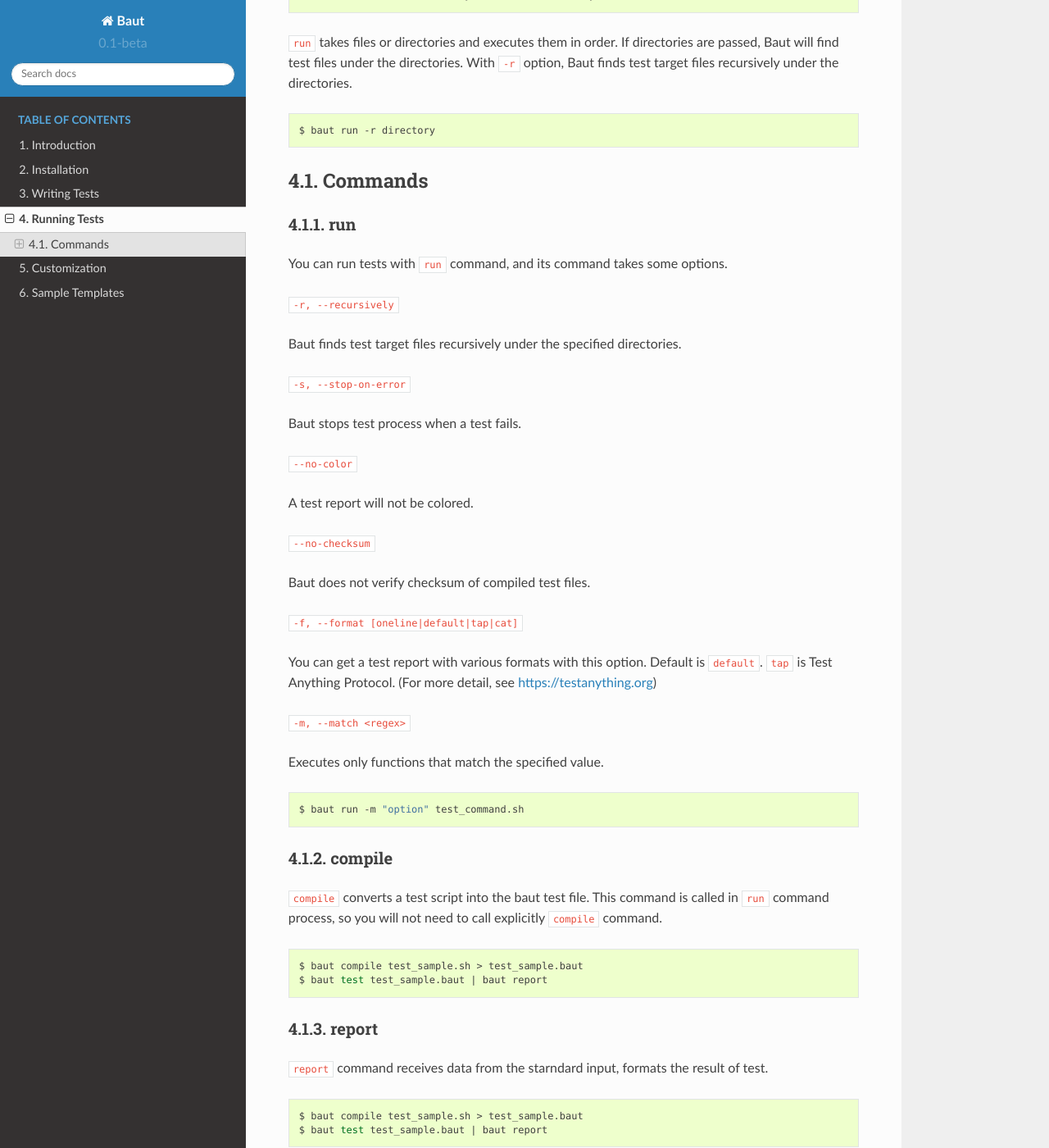
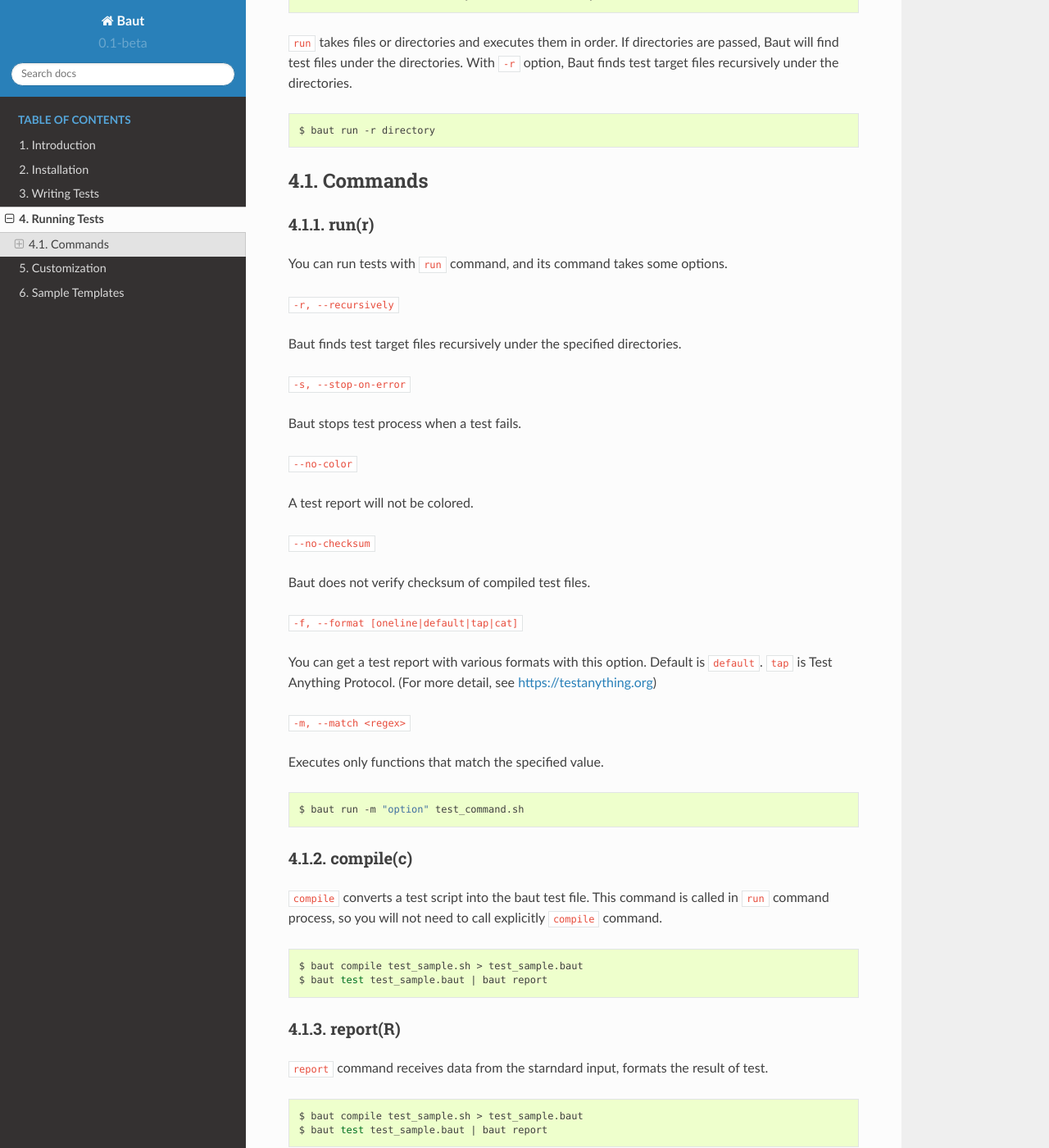
Before and after one commit to moritetu/baut, a Sphinx documentation site: the page built from docs/RunningTests.rst, in a window 1280 px wide and 1400 px high, scrolled down 236 px. Shown: the whole window at 82% size. Built offline with Sphinx 7.4.7 and the Read the Docs theme 2.0.0, drawn with Linux system fonts in a browser that asks for light colours.

Commit message:
add command alias

```diff
--- a/docs/RunningTests.rst
+++ b/docs/RunningTests.rst
@@ -17,8 +17,8 @@
 Commands
 ========
 
-run
----
+run(r)
+------
 
 You can run tests with ``run`` command, and its command takes some options.
 
@@ -51,8 +51,8 @@
    $ baut run -m "option" test_command.sh
 
 
-compile
--------
+compile(c)
+----------
 
 ``compile`` converts a test script into the baut test file. This command is called in ``run`` command process, so you will not need to call explicitly ``compile`` command.
 
@@ -62,8 +62,8 @@
    $ baut test test_sample.baut | baut report
 
 
-report
-------
+report(R)
+---------
 
 ``report`` command receives data from the starndard input, formats the result of test.
 
```
Also changed, not shown: 1 other file.
